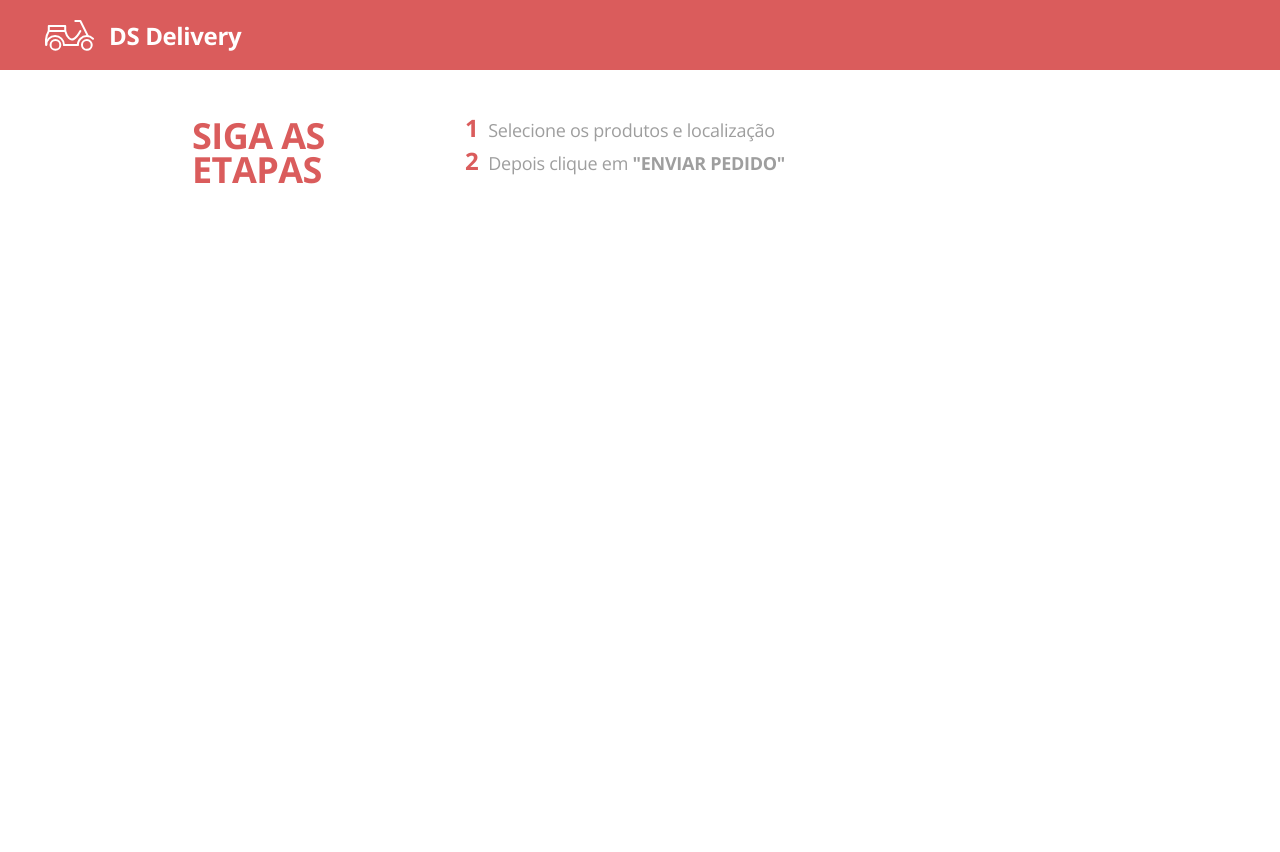
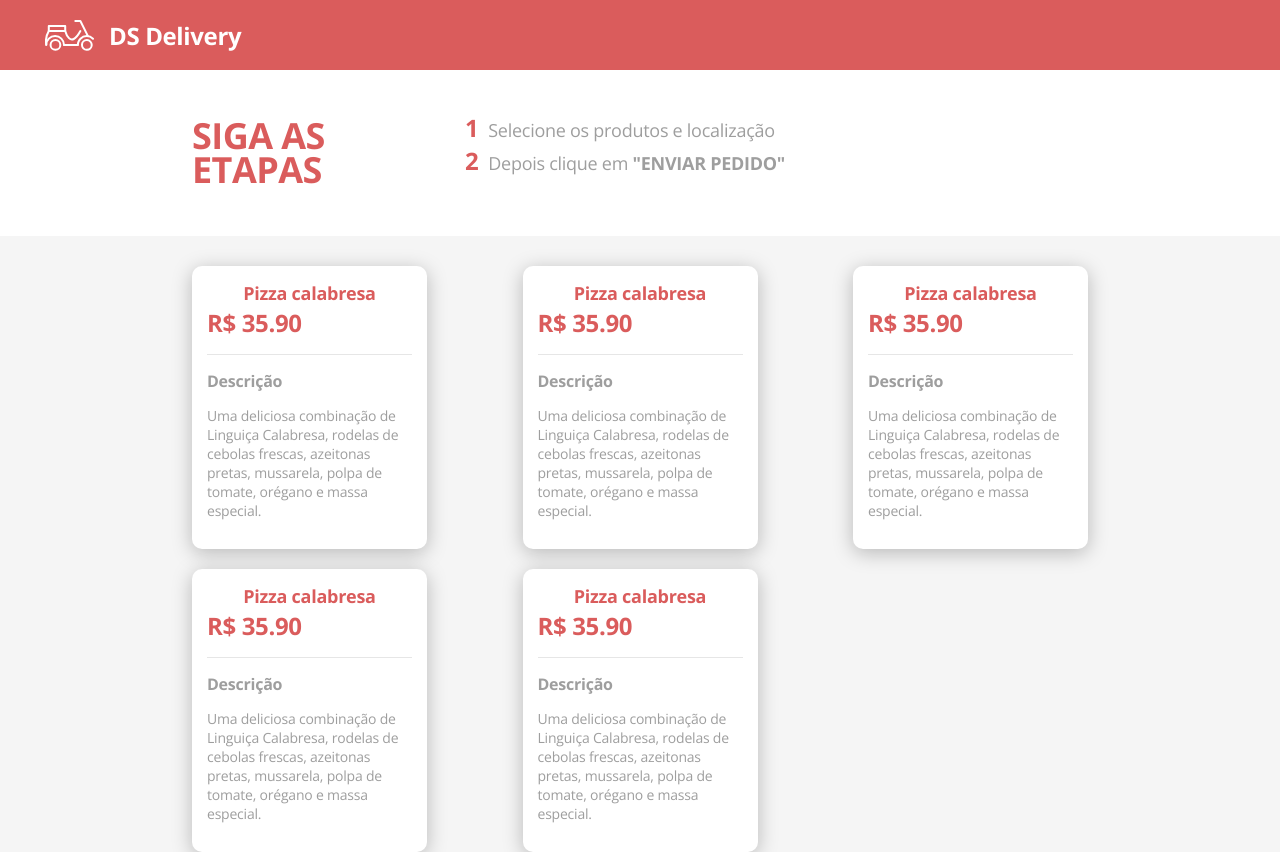
Before and after one commit to jose-junior-maker/dsdelivery, a React (Vite) app in the folder front-web/: page /orders in a window 1280 px wide. Before the commit the page ends 800 px from the top, so only its background shows below. Built offline with nearby package versions, Linux system fonts and the light colour scheme.

Commit message:
Iniciando listagem de produtos

```diff
--- /dev/null
+++ b/front-web/src/components/ProductCard/index.tsx
@@ -0,0 +1,16 @@
+export default function ProductCard(){
+    return (
+        <div className="order-card-container">
+            <h3 className="order-card-title">
+                Pizza calabresa
+            </h3>
+            <h3 className="order-card-price">
+                R$ 35.90
+            </h3>
+            <div className="order-card-description">
+                <h3>Descrição</h3>
+                <p>Uma deliciosa combinação de Linguiça Calabresa, rodelas de cebolas frescas, azeitonas pretas, mussarela, polpa de tomate, orégano e massa especial.</p>
+            </div>
+        </div>
+    );
+}
--- /dev/null
+++ b/front-web/src/components/ProductListing/index.tsx
@@ -0,0 +1,15 @@
+import ProductCard from "../ProductCard";
+
+export default function ProductListing(){
+    return (
+        <div className="orders-list-container">
+            <div className="orders-list-items">
+                <ProductCard />
+                <ProductCard />
+                <ProductCard />
+                <ProductCard />
+                <ProductCard />
+            </div>
+        </div>
+    );
+}
--- a/front-web/src/routes/Orders/index.tsx
+++ b/front-web/src/routes/Orders/index.tsx
@@ -1,3 +1,4 @@
+import ProductListing from '../../components/ProductListing';
 import StepsHeader from '../../components/StepsHeader';
 import './styles.css'
 
@@ -5,6 +6,7 @@
     return (
         <div className='orders-container'>
             <StepsHeader />
+            <ProductListing />
         </div>
     );
 }
```
